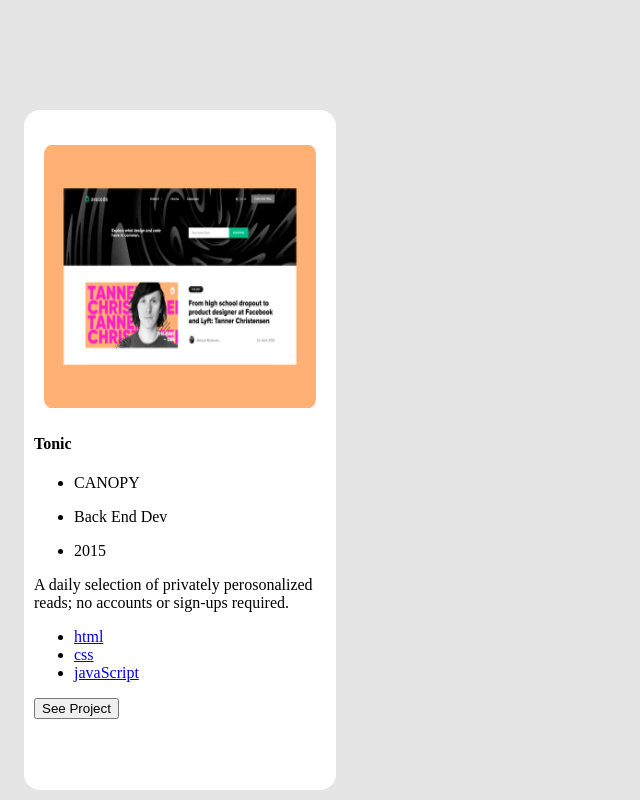
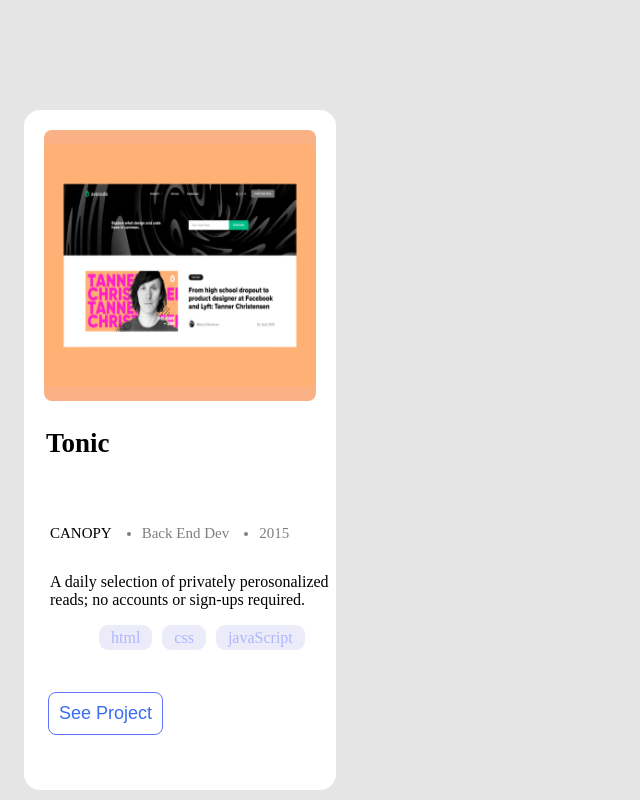
Before and after one commit to asharanjith/Portfolio-Asha, a website: page index.html in a window 1280 px wide. Shown: the part 940-1740 px from the top of the page, without its empty margins (0-640 px from the left). Drawn offline with Linux system fonts and the light colour scheme.

Commit message:
Position buttons in projects page

```diff
--- a/styles.css
+++ b/styles.css
@@ -262,3 +262,94 @@
   grid-area: description;
   padding: 10px;
 }
+.title-container {
+  width: 100%;
+  display: flex;
+  flex-direction: column;
+  gap: 3px;
+}
+.description-title {
+
+  padding: 0 0 0 12px;
+  font-size: 27px;
+  width: 100%;
+}
+.subtitle-container {
+  width: 100%;
+}
+.subtitle-items {
+  display: flex;
+  flex-direction: row;
+
+  padding:0 0 0 16px;
+  gap: 30px;
+}
+.list-less {
+
+  font-size: 15px;
+  font-weight: 500;
+  list-style: none;
+}
+.list {
+  font-size: 15px;
+  opacity: 0.5;
+}
+.article-container {
+
+  margin: 10px 0 0 0;
+  padding:0 0 0 16px;
+  width: 100%;
+}
+.tag-container {
+  width: 100%;
+  margin: 20px 0 0 0;
+  padding:0 0 0 25px;
+}
+.tag-item {
+  display: flex;
+  flex-direction: row;
+  gap: 10px;
+  list-style: none;
+  color: #6070ff;
+}
+.tag-btn {
+  text-decoration: none;
+
+  background-color: #d9d9f5;
+  border-radius: 9px;
+  opacity: 0.5;
+  color: #6070ff;
+  padding: 4px 12px;
+}
+.buttom-container {
+
+  display: flex;
+  padding:0 0 0 14px;
+  justify-content: flex-start;
+  align-items: center;
+  width: 100%;
+  height: 100px;
+}
+.project-buttom {
+
+  font-size: 18px;
+  background-color: transparent;
+  color: #396df2;
+  cursor: pointer;
+  text-decoration: none;
+  padding: 10px;
+  border: 1px solid #6070ff;
+  border-radius: 8px;
+}
+.project-buttom:hover {
+  background-color: #6070ff;
+  opacity: 0.5;
+  color: #fff;
+}
+.bg{
+  background-color: #FFFFFF ;
+}
+.bg1{
+  background-color: #fa9c66c9;
+  border-radius: 8px;
+}
```
